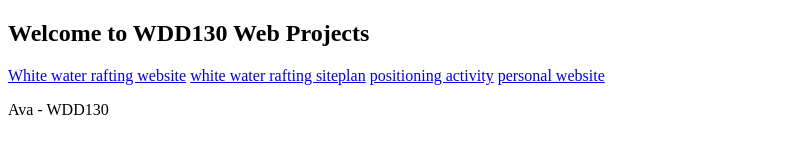
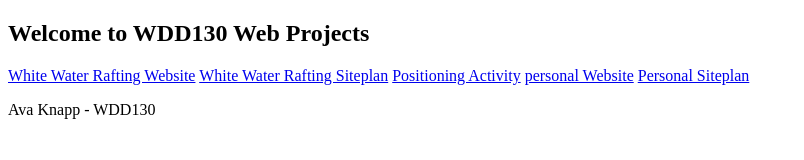
Before and after one commit to maroonmuffin/wdd130, a plain HTML site: page index.html in a window 1280 px wide. Shown: the whole page, without its empty margins (0-804 px from the left). Drawn offline with Linux system fonts and the light colour scheme.

Commit message:
Updated capitals

```diff
--- a/index.html
+++ b/index.html
@@ -1,9 +1,10 @@
 <!DOCTYPE html>
 <nav>
 <h1>Welcome to WDD130 Web Projects</h1>
-<a href="wwr/index.html">White water rafting website</a>
-<a href="wwr/site-plan-rafting.html">white water rafting siteplan</a>
-<a href="positioning.html">positioning activity</a>
-<a href="#">personal website</a>
+<a href="wwr/index.html">White Water Rafting Website</a>
+<a href="wwr/site-plan-rafting.html">White Water Rafting Siteplan</a>
+<a href="positioning.html">Positioning Activity</a>
+<a href="#">personal Website</a>
+<a href="#">Personal Siteplan</a>
 </nav>
-<p>Ava - WDD130</p>
+<p>Ava Knapp - WDD130</p>
```
